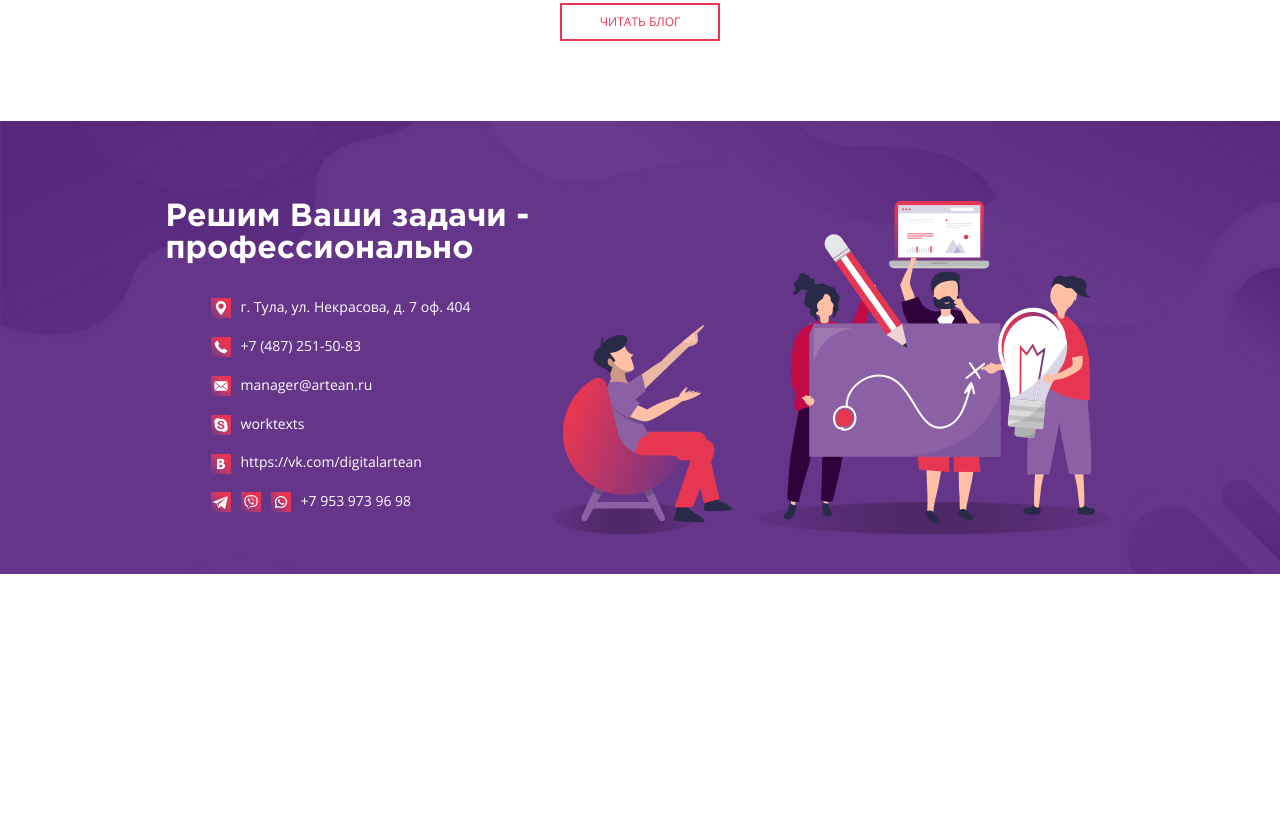
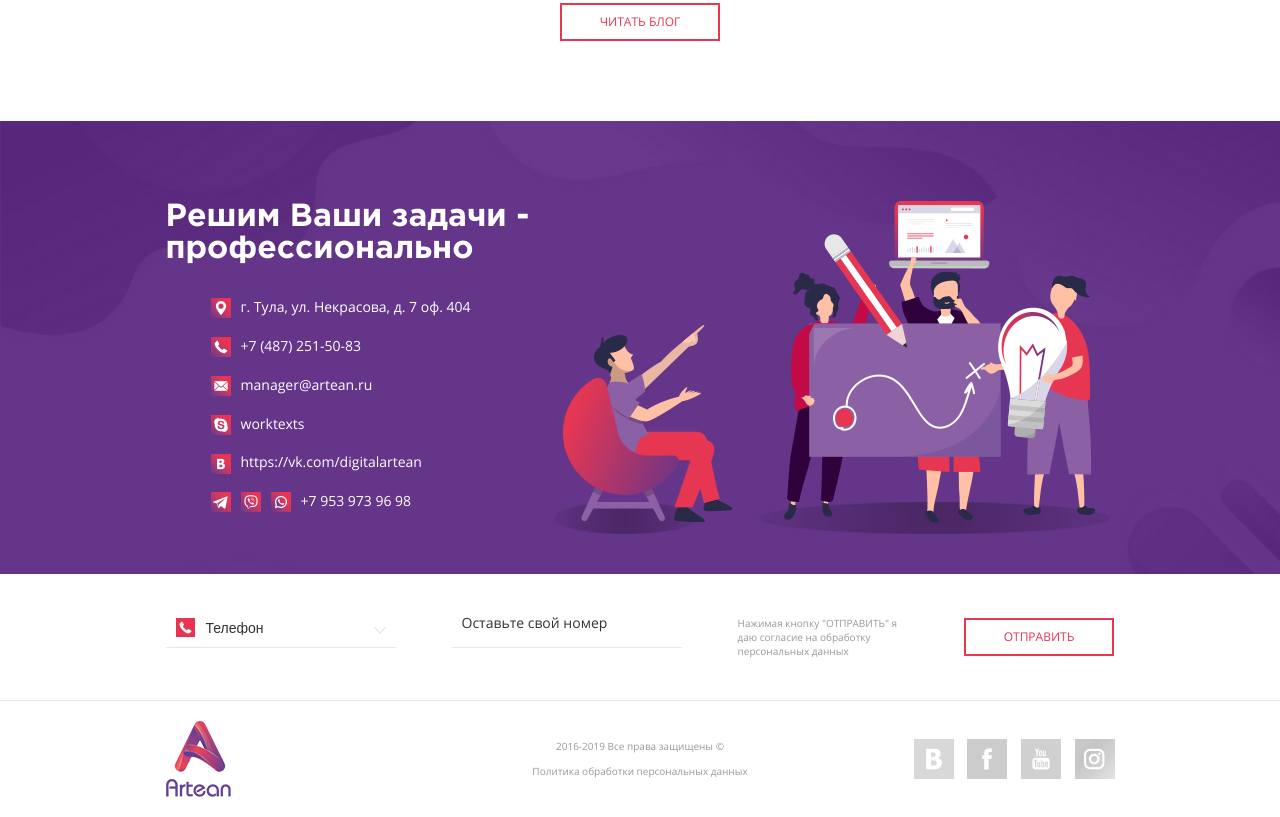
Before and after one commit to AlexKobiliansky/artean, a website: page app/index.html in a window 1280 px wide. Shown: the part 5304-6121 px from the top of the page. Before the commit the page ends 5878 px from the top, so only its background shows below. Drawn offline with Linux system fonts and the light colour scheme.

Commit message:
footer complete

```diff
--- a/app/index.html
+++ b/app/index.html
@@ -365,7 +365,7 @@
 							</label>
 
 							<label>
-								<input type="text" data-validation="required" name="Данные" placeholder="Оставьте свой номер" autocomplete="off" id="data-input">
+								<input type="text" data-validation="required" name="Данные" placeholder="Оставьте свой номер" autocomplete="off" class="data-input">
 							</label>
 
 							<div class="privacy">Нажимая кнопку "ОТПРАВИТЬ" я даю согласие на обработку персональных данных</div>
@@ -509,6 +509,88 @@
 	</section>
 	<!-- ======= SECTION PREFOOTER END ======= -->
 
+	<!-- ======= FOOTER START ======= -->
+	<footer class="main-foot">
+		<div class="footer-top">
+			<div class="container">
+				<form class="contact-form">
+
+					<!-- Hidden Required Fields -->
+					<input type="hidden" name="project_name" value="Artean">
+					<input type="hidden" name="admin_email" value="alexey.kobilianskiy@gmail.com">
+					<input type="hidden" name="form_subject" value="Заявка с сайта artean">
+					<!-- END Hidden Required Fields -->
+
+					<div class="form-content">
+
+						<label>
+							<select name="Контакт" class="contacts-select">
+								<option value="Телефон" data-icon="../img/icons/c-phone-icon.png" data-ph="Оставьте свой номер" class="c-phone">Телефон</option>
+								<option value="Вконтакте" data-icon="../img/icons/c-vk-icon.png" data-ph="Оставьте свою страницу" class="c-vk">Вконтакте</option>
+								<option value="Почта" data-icon="../img/icons/c-email-icon.png" data-ph="Оставьте свою почту" class="c-email">Почта</option>
+								<option value="Skype" data-icon="../img/icons/c-skype-icon.png" data-ph="Оставьте свой Skype" class="c-skype">Skype</option>
+								<option value="Whatsapp" data-icon="../img/icons/c-whats-icon.png" data-ph="Оставьте свой номер" class="c-whats">Whatsapp</option>
+								<option value="Viber" data-icon="../img/icons/c-viber-icon.png" data-ph="Оставьте свой номер" class="c-viber">Viber</option>
+								<option value="Телеграмм" data-icon="../img/icons/c-tg-icon.png" data-ph="Оставьте свой Телеграмм" class="c-tg">Телеграмм</option>
+							</select>
+						</label>
+
+						<label>
+							<input type="text" data-validation="required" name="Данные" placeholder="Оставьте свой номер" autocomplete="off" class="data-input">
+						</label>
+
+						<div class="privacy">Нажимая кнопку "ОТПРАВИТЬ" я даю согласие на обработку персональных данных</div>
+
+						<div class="btn-wrap">
+							<button type="submit" class="btn btn-red btn-middle">Отправить</button>
+						</div>
+					</div>
+				</form>
+			</div>
+		</div>
+
+		<div class="footer-bottom">
+			<div class="container">
+				<div class="bottom-line">
+					<div class="bl-item">
+						<a href="/" class="foot-logo"><img src="img/logo.png" alt="alt"></a>
+					</div>
+
+					<div class="copyright bl-item">
+						2016-2019 Все права защищены &copy; <br>
+						Политика обработки персональных данных
+					</div>
+					<div class="socials-block bl-item">
+						<!-- soc-item -->
+						<a href="#0" class="soc-item" target="_blank">
+							<img src="img/icons/soc-icon-1.png" alt="alt">
+						</a>
+						<!-- /soc-item -->
+
+						<!-- soc-item -->
+						<a href="#0" class="soc-item" target="_blank">
+							<img src="img/icons/soc-icon-2.png" alt="alt">
+						</a>
+						<!-- /soc-item -->
+
+						<!-- soc-item -->
+						<a href="#0" class="soc-item" target="_blank">
+							<img src="img/icons/soc-icon-3.png" alt="alt">
+						</a>
+						<!-- /soc-item -->
+
+						<!-- soc-item -->
+						<a href="#0" class="soc-item" target="_blank">
+							<img src="img/icons/soc-icon-4.png" alt="alt">
+						</a>
+						<!-- /soc-item -->
+					</div>
+				</div>
+			</div>
+		</div>
+	</footer>
+	<!-- ======= FOOTER END ======= -->
+
 
 
 
--- a/app/js/common.js
+++ b/app/js/common.js
@@ -180,12 +180,11 @@ $(document).ready(function(){
             var placeholder = selectedItem.data('ph');
             var input = th.find('.jq-selectbox__select');
             var form = th.parents('.contact-form');
-            var dataInput = form.find('#data-input');
+            var dataInput = form.find('.data-input');
 
             dataInput.attr("placeholder", placeholder);
 
             input.cssBefore('background-image', 'url("'+ icon +'")');
-            console.log('url("'+ icon +'")');
         });
     }
 
--- a/app/sass/base/_media.sass
+++ b/app/sass/base/_media.sass
@@ -20,6 +20,13 @@
 
 // ≥992px
 +media-breakpoint-down(md)
+
+  .main-foot
+    .form-content
+      flex-wrap: wrap
+      .btn-wrap
+        width: 100%
+
 
   .s-prefooter
     .contacts-block
@@ -132,6 +139,22 @@
 // ≥768px
 +media-breakpoint-down(sm)
 
+  .main-foot
+    .form-content
+      label
+        width: 100%
+      .privacy
+        width: 100%
+        text-align: center
+        margin-bottom: 30px
+
+  .bottom-line
+    flex-wrap: wrap
+    .bl-item
+      width: 100%
+      margin-bottom: 15px
+      text-align: center
+
   .s-video
     background-image: url('../img/bg-video-mob.png')
     background-size: contain
--- a/app/sass/layout/_footer.sass
+++ b/app/sass/layout/_footer.sass
@@ -0,0 +1,50 @@
+.main-foot
+  .contact-form
+    padding: 25px 0
+  .form-content
+    display: flex
+    justify-content: space-between
+    align-items: center
+    label
+      width: 230px
+    input
+      margin-bottom: 19px
+    .btn-wrap
+      margin-top: 0
+    .privacy
+      font-size: 10px
+  .privacy
+    width: 170px
+  .socials-block
+    text-align: right
+
+.footer-top
+  border-bottom: 1px solid #e8e8e8
+
+.bottom-line
+  padding: 20px 0
+  display: flex
+  justify-content: space-between
+  align-items: center
+
+.copyright
+  font-size: 10px
+  color: $accent-grey
+  text-align: center
+  line-height: 2.5
+
+.bl-item
+  width: 33%
+
+.socials-block
+
+
+.soc-item
+  margin-right: 0
+  margin-left: 10px
+  +mt(.3s)
+  filter: grayscale(1)
+  opacity: .3
+  &:hover
+    filter: none
+    opacity: 1
```
Also changed, not shown: app/css/main.min.css, app/img/icons/soc-icon-1.png (added), app/img/icons/soc-icon-2.png (added), app/img/icons/soc-icon-3.png (added), app/img/icons/soc-icon-4.png (added), app/js/scripts.min.js.
